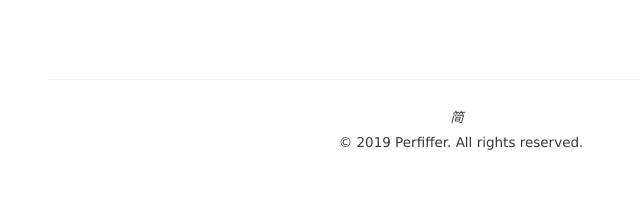
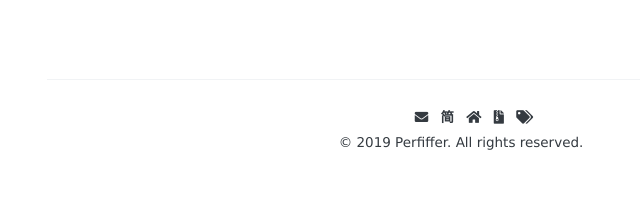
Before and after one commit to perfiffer/perfiffer.github.io, a Jekyll site: the page built from index.html, in a window 1280 px wide. Shown: the part 780-985 px from the top of the page, without its empty margins (179-819 px from the left). Built offline with Jekyll 4.4.1, drawn with Linux system fonts in a browser that asks for light colours; some web fonts are replaced; the list of posts is cut into pages by our own code.

Commit message:
update css

```diff
--- a/_includes/head.html
+++ b/_includes/head.html
@@ -11,7 +11,8 @@
 
   <!-- Font -->
   <!-- <link rel="stylesheet" href="https://maxcdn.bootstrapcdn.com/font-awesome/4.7.0/css/font-awesome.min.css"> -->
-  <link href="https://use.fontawesome.com/releases/v5.7.1/css/all.css" rel="stylesheet" type="text/cass">
+
+  <link rel="stylesheet" href="https://use.fontawesome.com/releases/v5.7.1/css/all.css" integrity="sha384-fnmOCqbTlWIlj8LyTjo7mOUStjsKC4pOpQbqyi7RrhN7udi9RwhKkMHpvLbHG9Sr" crossorigin="anonymous">
   <link href='https://spoqa.github.io/spoqa-han-sans/css/SpoqaHanSans-kr.css' rel='stylesheet' type='text/css'>
   <link href="https://fonts.googleapis.com/css?family=Ubuntu+Mono" rel="stylesheet">
 
```
